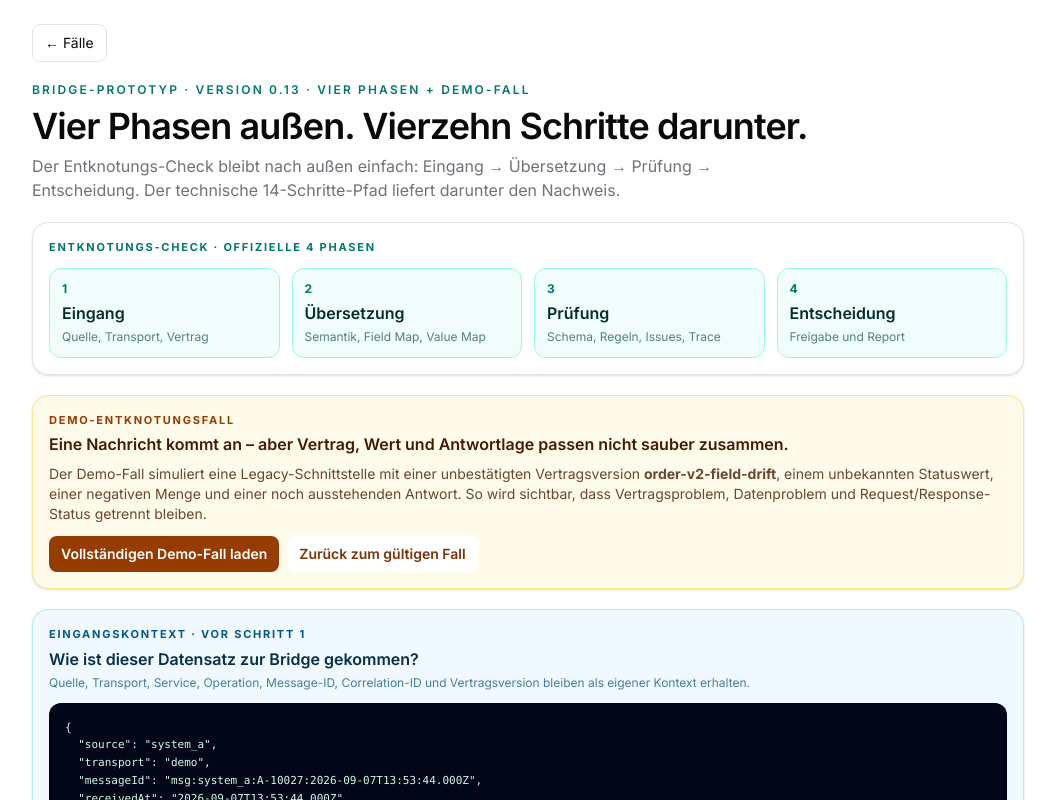
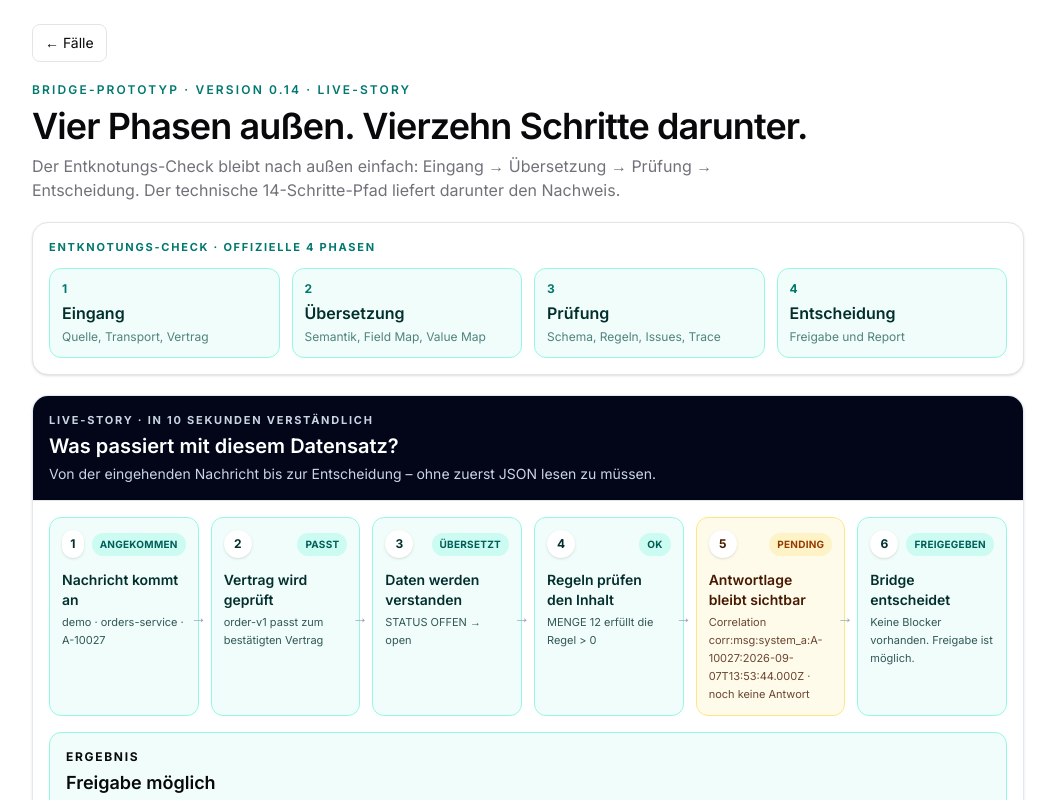
Before and after one commit to schieskejulia-collab/petraplan, a React (Vite) app in the folder frontend/mobile-app/: page /bridge in a window 1280 px wide. Shown: the top 800 px of the page, without its empty margins (112-1167 px from the left). Built offline with nearby package versions, Linux system fonts and the light colour scheme.

Commit message:
Add visual live story to Bridge demo

```diff
--- a/frontend/mobile-app/src/pages/BridgePage.tsx
+++ b/frontend/mobile-app/src/pages/BridgePage.tsx
@@ -63,6 +63,60 @@ export default function BridgePage() {
   const effectiveBlockingCount = blockingChecks.length + gatewayIssues.length;
   const effectiveReleaseAllowed = effectiveBlockingCount === 0;
   const releaseConsistent = release.blockingIssues === effectiveBlockingCount && release.releaseAllowed === effectiveReleaseAllowed;
+
+  const contractProblem = gatewayIssues.some(({ scope }) => scope === "contract");
+  const statusProblem = issues.some(({ issue }) => issue === "UNKNOWN_STATUS");
+  const quantityProblem = issues.some(({ issue }) => issue === "NEGATIVE_VALUE");
+  const responsePending = interactionTrace.response.status === "pending";
+
+  const story = [
+    {
+      step: "1",
+      title: "Nachricht kommt an",
+      detail: `${ingress.transport} · ${ingress.service} · ${raw.AUFTRAGS_NR}`,
+      state: ingress.transportStatus === "received" ? "ok" : "error",
+      badge: ingress.transportStatus === "received" ? "angekommen" : ingress.transportStatus,
+    },
+    {
+      step: "2",
+      title: "Vertrag wird geprüft",
+      detail: contractProblem ? `${ingress.contract} ist nicht bestätigt` : `${ingress.contract} passt zum bestätigten Vertrag`,
+      state: contractProblem ? "error" : "ok",
+      badge: contractProblem ? "Abweichung" : "passt",
+    },
+    {
+      step: "3",
+      title: "Daten werden verstanden",
+      detail: statusProblem ? `STATUS ${raw.STATUS} bleibt ungeklärt` : `STATUS ${raw.STATUS} → ${mapped.status ?? "—"}`,
+      state: statusProblem ? "error" : "ok",
+      badge: statusProblem ? "ungeklärt" : "übersetzt",
+    },
+    {
+      step: "4",
+      title: "Regeln prüfen den Inhalt",
+      detail: quantityProblem ? `MENGE ${raw.MENGE} verletzt die Regel > 0` : `MENGE ${raw.MENGE} erfüllt die Regel > 0`,
+      state: quantityProblem ? "error" : "ok",
+      badge: quantityProblem ? "Blocker" : "OK",
+    },
+    {
+      step: "5",
+      title: "Antwortlage bleibt sichtbar",
+      detail: responsePending
+        ? `Correlation ${interactionTrace.correlationId} · noch keine Antwort`
+        : `${interactionTrace.response.messageId ?? "keine Message-ID"} · ${interactionTrace.response.status}`,
+      state: responsePending ? "pending" : "ok",
+      badge: interactionTrace.response.status,
+    },
+    {
+      step: "6",
+      title: "Bridge entscheidet",
+      detail: effectiveReleaseAllowed
+        ? "Keine Blocker vorhanden. Freigabe ist möglich."
+        : `${effectiveBlockingCount} Blocker bleiben getrennt nachvollziehbar.`,
+      state: effectiveReleaseAllowed ? "ok" : "error",
+      badge: effectiveReleaseAllowed ? "freigegeben" : "blockiert",
+    },
+  ] as const;
 
   function resetResponse() {
     setResponseOverrides({});
@@ -154,7 +208,7 @@ export default function BridgePage() {
         <button className="rounded-lg border px-3 py-2 text-sm" onClick={() => setLocation("/cases")}>← Fälle</button>
 
         <header className="space-y-2">
-          <p className="text-xs font-semibold uppercase tracking-[0.18em] text-teal-700">Bridge-Prototyp · Version 0.13 · Vier Phasen + Demo-Fall</p>
+          <p className="text-xs font-semibold uppercase tracking-[0.18em] text-teal-700">Bridge-Prototyp · Version 0.14 · Live-Story</p>
           <h1 className="text-3xl font-semibold tracking-tight md:text-4xl">Vier Phasen außen. Vierzehn Schritte darunter.</h1>
           <p className="max-w-3xl text-sm text-muted-foreground md:text-base">Der Entknotungs-Check bleibt nach außen einfach: Eingang → Übersetzung → Prüfung → Entscheidung. Der technische 14-Schritte-Pfad liefert darunter den Nachweis.</p>
         </header>
@@ -172,22 +226,57 @@ export default function BridgePage() {
           </div>
         </section>
 
+        <section className="overflow-hidden rounded-2xl border border-slate-200 bg-white shadow-sm">
+          <div className="border-b bg-slate-950 p-4 text-white">
+            <p className="text-[11px] font-bold uppercase tracking-[0.16em] text-slate-300">Live-Story · in 10 Sekunden verständlich</p>
+            <h2 className="mt-1 text-xl font-semibold">Was passiert mit diesem Datensatz?</h2>
+            <p className="mt-1 text-sm text-slate-300">Von der eingehenden Nachricht bis zur Entscheidung – ohne zuerst JSON lesen zu müssen.</p>
+          </div>
+          <div className="p-4">
+            <div className="grid gap-3 md:grid-cols-6">
+              {story.map(({ step, title, detail, state, badge }, index) => {
+                const stateClass = state === "ok"
+                  ? "border-teal-200 bg-teal-50 text-teal-950"
+                  : state === "pending"
+                    ? "border-amber-200 bg-amber-50 text-amber-950"
+                    : "border-red-200 bg-red-50 text-red-950";
+                const badgeClass = state === "ok"
+                  ? "bg-teal-100 text-teal-800"
+                  : state === "pending"
+                    ? "bg-amber-100 text-amber-800"
+                    : "bg-red-100 text-red-800";
+                return (
+                  <div key={title} className="relative">
+                    <div className={`h-full rounded-xl border p-3 ${stateClass}`}>
+                      <div className="flex items-center justify-between gap-2">
+                        <span className="flex h-7 w-7 items-center justify-center rounded-full bg-white text-xs font-bold shadow-sm">{step}</span>
+                        <span className={`rounded-full px-2 py-1 text-[10px] font-bold uppercase tracking-wide ${badgeClass}`}>{badge}</span>
+                      </div>
+                      <p className="mt-3 text-sm font-semibold">{title}</p>
+                      <p className="mt-1 text-[11px] leading-relaxed opacity-80">{detail}</p>
+                    </div>
+                    {index < story.length - 1 && <span className="absolute -right-2 top-1/2 hidden -translate-y-1/2 text-slate-400 md:block">→</span>}
+                  </div>
+                );
+              })}
+            </div>
+            <div className={`mt-4 rounded-xl border p-4 ${effectiveReleaseAllowed ? "border-teal-200 bg-teal-50" : "border-red-200 bg-red-50"}`}>
+              <p className="text-xs font-bold uppercase tracking-[0.14em]">Ergebnis</p>
+              <p className="mt-1 text-lg font-semibold">{effectiveReleaseAllowed ? "Freigabe möglich" : "Freigabe blockiert"}</p>
+              <p className="mt-1 text-sm opacity-80">{effectiveReleaseAllowed ? "Transport, Vertrag und Datenprüfung sind ohne Blocker." : `${effectiveBlockingCount} Blocker sind sichtbar – Ursache und nächster Schritt bleiben getrennt nachvollziehbar.`}</p>
+            </div>
+          </div>
+        </section>
+
         <section className="rounded-2xl border border-amber-200 bg-amber-50 p-4 shadow-sm">
           <p className="text-[11px] font-bold uppercase tracking-[0.16em] text-amber-800">Demo-Entknotungsfall</p>
           <h2 className="mt-1 font-semibold text-amber-950">Eine Nachricht kommt an – aber Vertrag, Wert und Antwortlage passen nicht sauber zusammen.</h2>
-          <p className="mt-2 text-sm text-amber-950/80">Der Demo-Fall simuliert eine Legacy-Schnittstelle mit einer unbestätigten Vertragsversion <strong>order-v2-field-drift</strong>, einem unbekannten Statuswert, einer negativen Menge und einer noch ausstehenden Antwort. So wird sichtbar, dass Vertragsproblem, Datenproblem und Request/Response-Status getrennt bleiben.</p>
+          <p className="mt-2 text-sm text-amber-950/80">Der Demo-Fall simuliert eine Legacy-Schnittstelle mit einer unbestätigten Vertragsversion <strong>order-v2-field-drift</strong>, einem unbekannten Statuswert, einer negativen Menge und einer noch ausstehenden Antwort.</p>
           <div className="mt-3 flex flex-wrap gap-2">
             <button className="rounded-lg bg-amber-800 px-3 py-2 text-sm font-semibold text-white" onClick={loadEntanglementDemo}>Vollständigen Demo-Fall laden</button>
             <button className="rounded-lg bg-white px-3 py-2 text-sm font-semibold text-amber-900" onClick={() => loadRecord(demoValidRecord)}>Zurück zum gültigen Fall</button>
           </div>
-          {demoCaseActive && (
-            <div className="mt-4 grid gap-3 md:grid-cols-4">
-              <div className="rounded-xl border bg-white p-3 text-xs"><strong>Eingang</strong><br />Webservice empfangen, Contract unbestätigt.</div>
-              <div className="rounded-xl border bg-white p-3 text-xs"><strong>Übersetzung</strong><br />STATUS bleibt ungeklärt statt geraten.</div>
-              <div className="rounded-xl border bg-white p-3 text-xs"><strong>Prüfung</strong><br />Contract + Status + Menge erzeugen getrennte Blocker.</div>
-              <div className="rounded-xl border bg-white p-3 text-xs"><strong>Entscheidung</strong><br />Freigabe blockiert, Antwort weiterhin pending.</div>
-            </div>
-          )}
+          {demoCaseActive && <p className="mt-3 rounded-xl border border-amber-300 bg-white p-3 text-xs font-semibold text-amber-950">Demo aktiv: Jetzt zeigt die Live-Story oben den kompletten Fehlerweg – Contract-Abweichung, ungeklärten Status, negative Menge, pending Response und blockierte Freigabe.</p>}
         </section>
 
         <section className="rounded-2xl border border-sky-200 bg-sky-50 p-4 shadow-sm">
```
